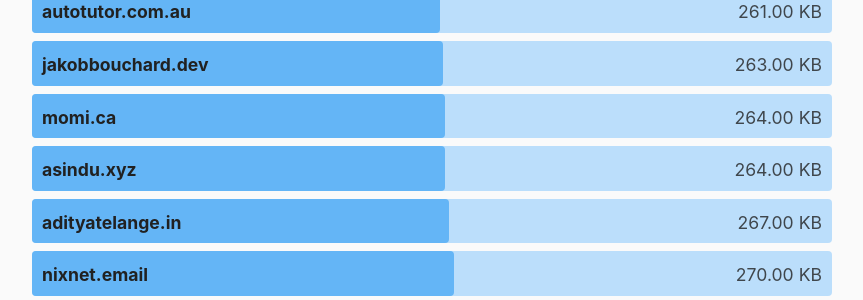
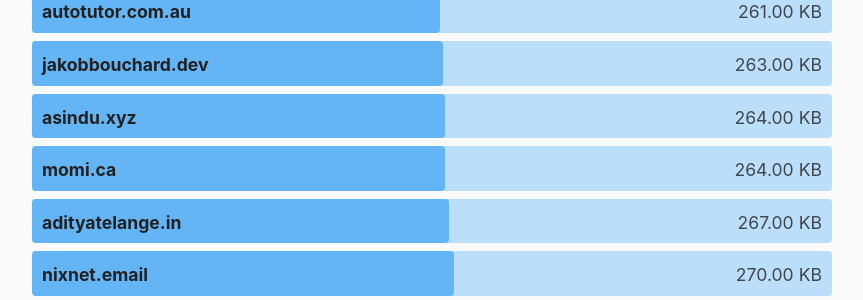
Before and after one commit to kevquirk/512kb.club, a Jekyll site: the page built from index.md, in a window 1280 px wide and 900 px high, scrolled down 31315 px. Shown: the part 153-453 px from the top of the window, without its empty margins (208-1071 px from the left). Built offline with Jekyll 4.4.1, drawn with Linux system fonts in a browser that asks for light colours; part of the change alters nothing that is shown.

Commit message:
Fix formatting

```diff
--- a/_data/sites.yml
+++ b/_data/sites.yml
@@ -253,6 +253,11 @@
   size: 348
   last_checked: 2022-03-20
 
+- domain: asindu.xyz
+  url: https://asindu.xyz/
+  size: 264
+  last_checked: 2023-11-23
+
 - domain: astroanax.tech
   url: https://astroanax.tech/
   size: 82.5
@@ -3467,8 +3472,3 @@
   url: https://zwbetz.com/
   size: 67.8
   last_checked: 2022-07-20
-
-- domain: asindu.xyz
-  url: https://asindu.xyz/
-  size: 264
-  last_checked: 2023-11-23
```
